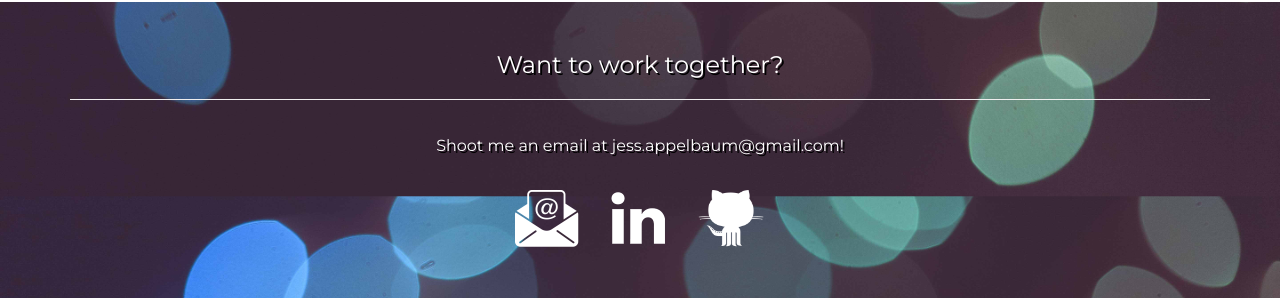
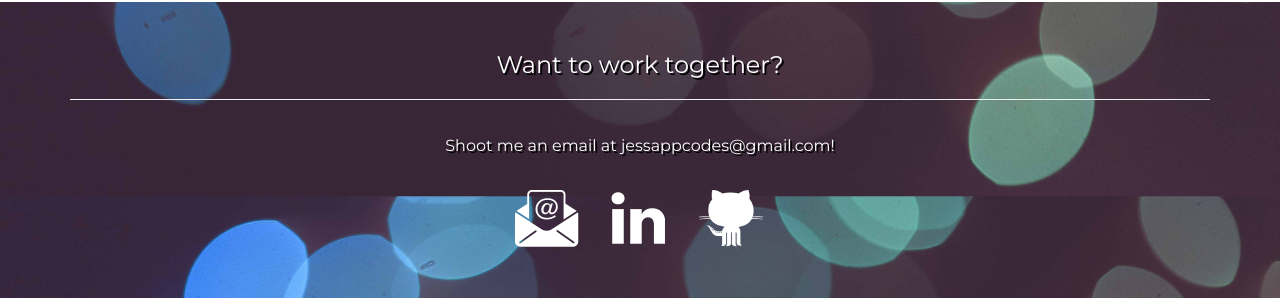
Before and after one commit to jessapp/portfolio, a Flask app: page / in a window 1280 px wide. Shown: the part 3217-3515 px from the top of the page. Run offline with Flask 2, Linux system fonts and the light colour scheme; some libraries are stand-ins or nearby versions.

Commit message:
Added readme

```diff
--- a/templates/index.html
+++ b/templates/index.html
@@ -168,10 +168,10 @@
     <div class="container">
       <h3 class="inverse-text">Want to work together?</h3>
       <hr>
-      <p class="inverse-text">Shoot me an email at <a href="mailto:jess.appelbaum@gmail.com" id="email-link">jess.appelbaum@gmail.com</a>!</p>
+      <p class="inverse-text">Shoot me an email at <a href="mailto:jessappcodes@gmail.com" id="email-link">jessappcodes@gmail.com</a>!</p>
       <div>
         <div class="contact-div">
-          <a href="mailto:jess.appelbaum@gmail.com">
+          <a href="mailto:jessappcodes@gmail.com">
             <img src="/static/img/email-icon.png" id="email-icon" class="icon email-padding">
           </a>
         </div>
```
Also changed, not shown: README.md (added).
